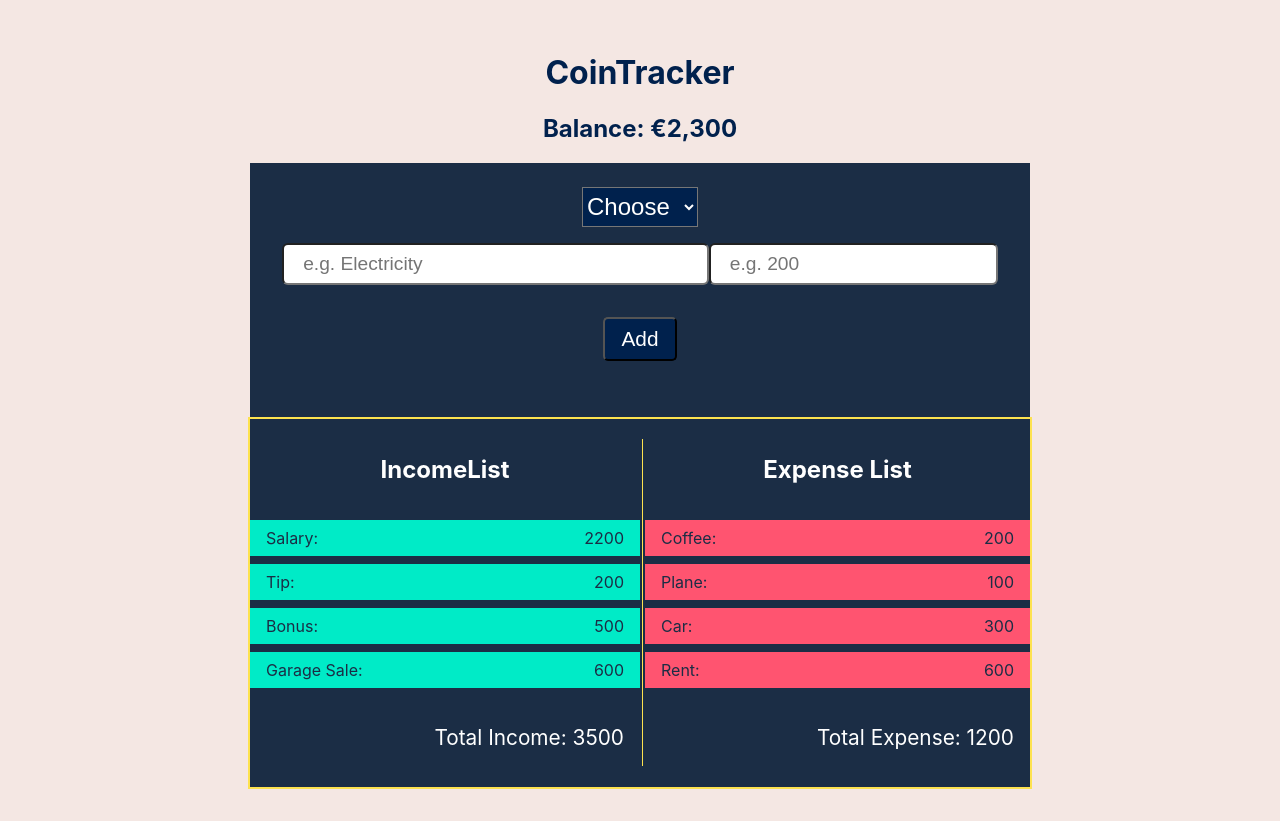
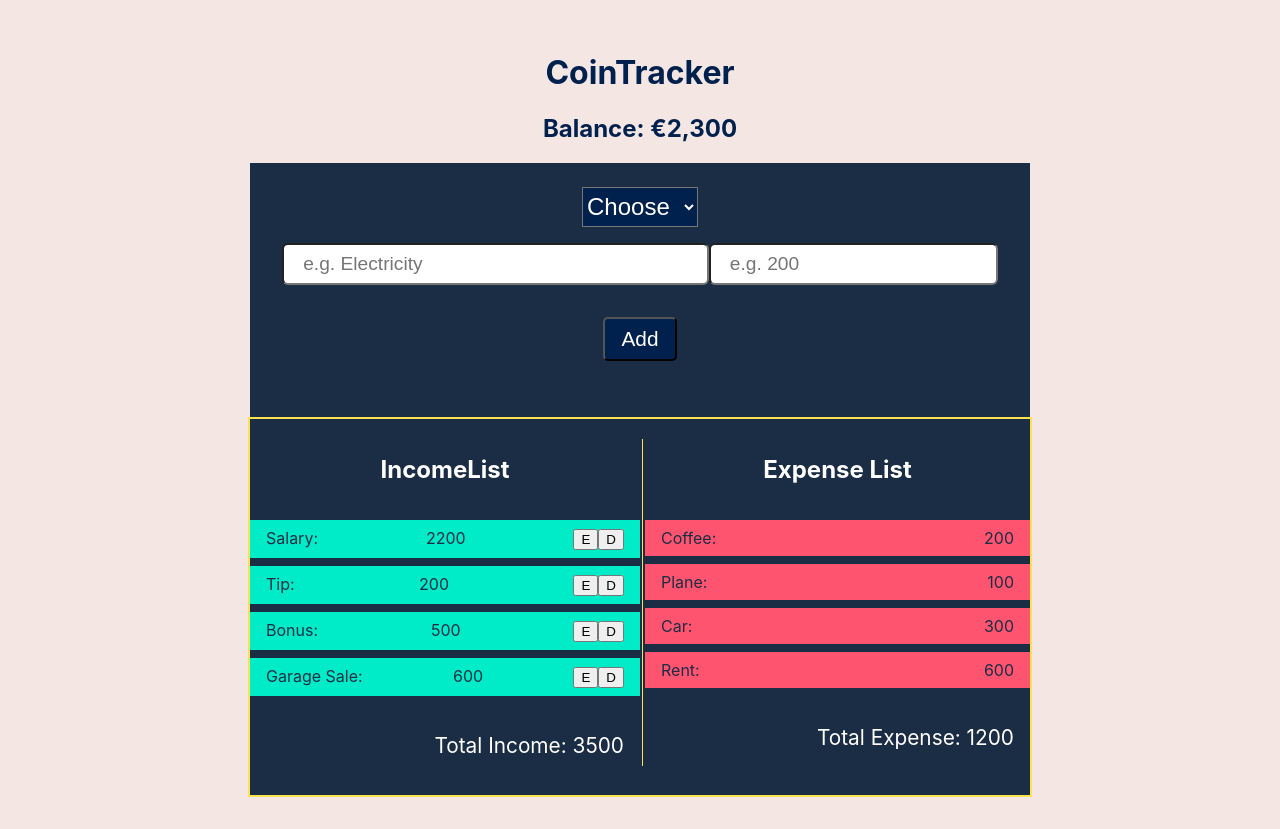
Before and after one commit to haigussa/coin-tracker, a React (Create React App) app: page / in a window 1280 px wide. Built offline with nearby package versions, Linux system fonts and the light colour scheme.

Commit message:
Add Edit Income and Delete Income Features

```diff
--- a/src/components/income/IncomeContext.js
+++ b/src/components/income/IncomeContext.js
@@ -1,7 +1,7 @@
 import React, { createContext, useState } from 'react'
-import {v4} from 'uuid'
+import { v4 } from 'uuid'
 
-export const  IncomeContext = createContext()
+export const IncomeContext = createContext()
 
 const IncomeContextProvider = ({ children }) => {
 
@@ -15,16 +15,37 @@ const IncomeContextProvider = ({ children }) => {
     const totalIncome = incomes.reduce((acc, curr) => {
         return acc += curr.incomeAmount;
     }, 0)
-    const addIncome = (incomeName, incomeAmount, id)=>{
+    const addIncome = (incomeName, incomeAmount, id) => {
         setIncomes([
             ...incomes,
-            { incomeName, incomeAmount, id}
+            { incomeName, incomeAmount, id }
 
         ])
     }
 
+    const editIncome = (id, entryName, entryAmount) => {
+        const updatedIncome = incomes.map(inc => {
+            if (id === inc.id) {
+                return {...inc, incomeName: entryName, incomeAmount: parseInt(entryAmount) }
+            } else {
+                return inc
+            }
+        })
+        setIncomes(updatedIncome)
+    }
+
+  const deleteIncome=(id)=>{
+      const IncomeAfterDelete = incomes.filter(inc=>{
+          if(id!==inc.id){
+              return inc
+          }
+          return null;
+      })
+      setIncomes(IncomeAfterDelete)
+  }
+
     return (
-        <IncomeContext.Provider value={{incomes, totalIncome, addIncome}}>
+        <IncomeContext.Provider value={{ incomes, totalIncome, addIncome, editIncome, deleteIncome }}>
             {children}
         </IncomeContext.Provider>
     )
--- a/src/components/income/IncomeList.js
+++ b/src/components/income/IncomeList.js
@@ -4,15 +4,15 @@ import { IncomeContext } from '../income/IncomeContext'
 import StyledIncomeList from '../styles/StyledIncomeList'
 
 const IncomeList = () => {
-    const {incomes, totalIncome } = useContext(IncomeContext)
-    const incomeElements = incomes.map(inc => <IncomeItem key={inc.id} incomeName={inc.incomeName} amount={inc.incomeAmount} />)
+    const { incomes, totalIncome, editIncome, deleteIncome } = useContext(IncomeContext)
+    const incomeElements = incomes.map(inc => <IncomeItem key={inc.id} id={inc.id} incomeName={inc.incomeName} incomeAmount={inc.incomeAmount} editIncome={editIncome} deleteIncome={deleteIncome} />)
 
     return (
-            <StyledIncomeList>
+        <StyledIncomeList>
             <h2>IncomeList</h2>
             {incomeElements}
             <p className="total-income">Total Income: {totalIncome}</p>
-            </StyledIncomeList>
+        </StyledIncomeList>
     )
 }
 
--- a/src/components/income/incomeItem.js
+++ b/src/components/income/incomeItem.js
@@ -1,12 +1,59 @@
-import React from 'react'
+import React, { useState } from 'react'
 import StyledIncomeItem from '../styles/StyledIncomeItem'
 
-const IncomeItem = ({ incomeName, amount }) => {
+const IncomeItem = ({ incomeName, incomeAmount, editIncome, id, deleteIncome }) => {
+    const [state, setState] = useState({ id, incomeName, incomeAmount })
+    const [isEditing, setIsEditing] = useState(false)
+
+    const handleEdit = (e) => {
+        setIsEditing(true)
+
+    }
+    const handleChange = (e) => {
+        console.log(e.target.value)
+
+        setState({
+            ...state,
+            [e.target.name]: e.target.value
+        }
+        )
+
+    }
+
+    const handleSubmit = (e) => {
+        e.preventDefault()
+        editIncome(state.id, state.incomeName, state.incomeAmount)
+        setIsEditing(false)
+    }
+    const handleDelete = (e)=>{
+        return deleteIncome(id)
+
+    }
+const handleCancel = ()=>{
+    setIsEditing(false)
+}
     return (
-        <StyledIncomeItem>
-            <div>{incomeName}: </div>
-            <div>{amount}</div>
-        </StyledIncomeItem>
+        !isEditing ? (
+            <StyledIncomeItem>
+                <div>{incomeName}: </div>
+                <div>{incomeAmount}</div>
+                <div>
+                    <button onClick={handleEdit}>E</button>
+                    <button onClick={handleDelete}>D</button>
+                </div>
+            </StyledIncomeItem>
+        ) : (
+                <form onSubmit={handleSubmit}>
+                    <StyledIncomeItem>
+                        <input name="incomeName" type="text" value={state.incomeName} onChange={handleChange}></input>
+                        <input name="incomeAmount" type="number" value={state.incomeAmount} onChange={handleChange}></input>
+                        <div>
+                            <button type="submit" onClick={handleSubmit}>K</button>
+                            <button onClick={handleCancel}>X</button>
+                        </div>
+                    </StyledIncomeItem>
+                </form>
+            )
     )
 }
 
```
